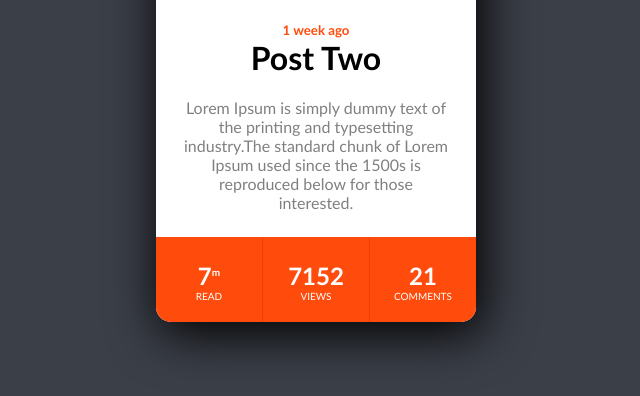
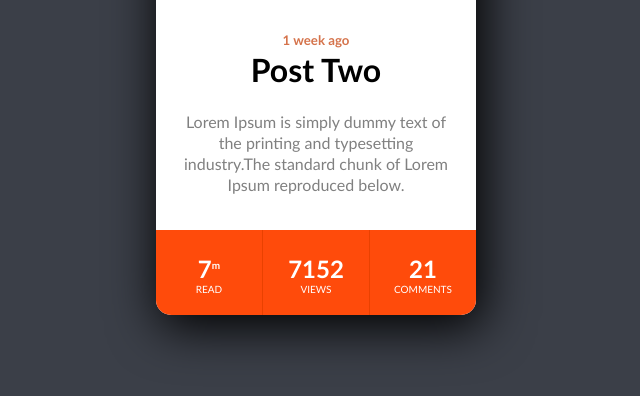
Before and after one commit to kevit-abhishek-vadoliya/token-card, a plain HTML site: page index.html in a window 1280 px wide. Shown: the part 346-742 px from the top of the page, without its empty margins (324-964 px from the left). Drawn offline with Linux system fonts and the light colour scheme.

Commit message:
updated spacing and line height

```diff
--- a/index.html
+++ b/index.html
@@ -21,8 +21,7 @@
         <h1 class="mt-0">Post Two</h1>
         <p class="color-gray">
           Lorem Ipsum is simply dummy text of the printing and typesetting
-          industry.The standard chunk of Lorem Ipsum used since the 1500s is
-          reproduced below for those interested.
+          industry.The standard chunk of Lorem Ipsum reproduced below.
         </p>
       </main>
       <footer>
--- a/styles.css
+++ b/styles.css
@@ -12,7 +12,7 @@ body {
 }
 
 .color-orange {
-  color: #ff4b0b;
+  color: #d5734b;
 }
 
 .color-gray {
@@ -62,5 +62,6 @@ body {
 
 main {
   text-align: center;
-  margin: 25px;
+  margin: 35px 25px;
+  line-height: 1.3;
 }
```
